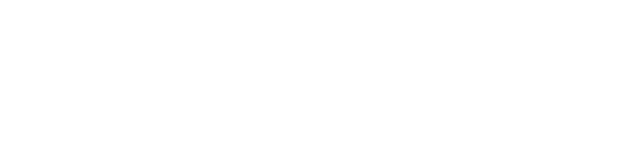
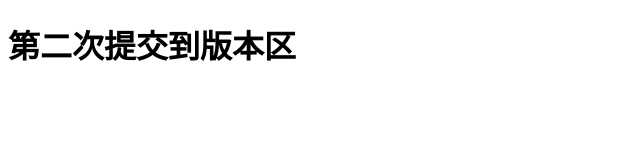
Before and after one commit to vanCB/NJ-HTML5-2001, a plain HTML site: page index.html in a window 1280 px wide. Shown: the whole page, without its empty margins (0-640 px from the left). Drawn offline with Linux system fonts and the light colour scheme.

Commit message:
第二次提交

```diff
--- a/index.html
+++ b/index.html
@@ -6,6 +6,6 @@
     <title>首页</title>
 </head>
 <body>
-
+    <h1>第二次提交到版本区</h1>
 </body>
 </html>
```
